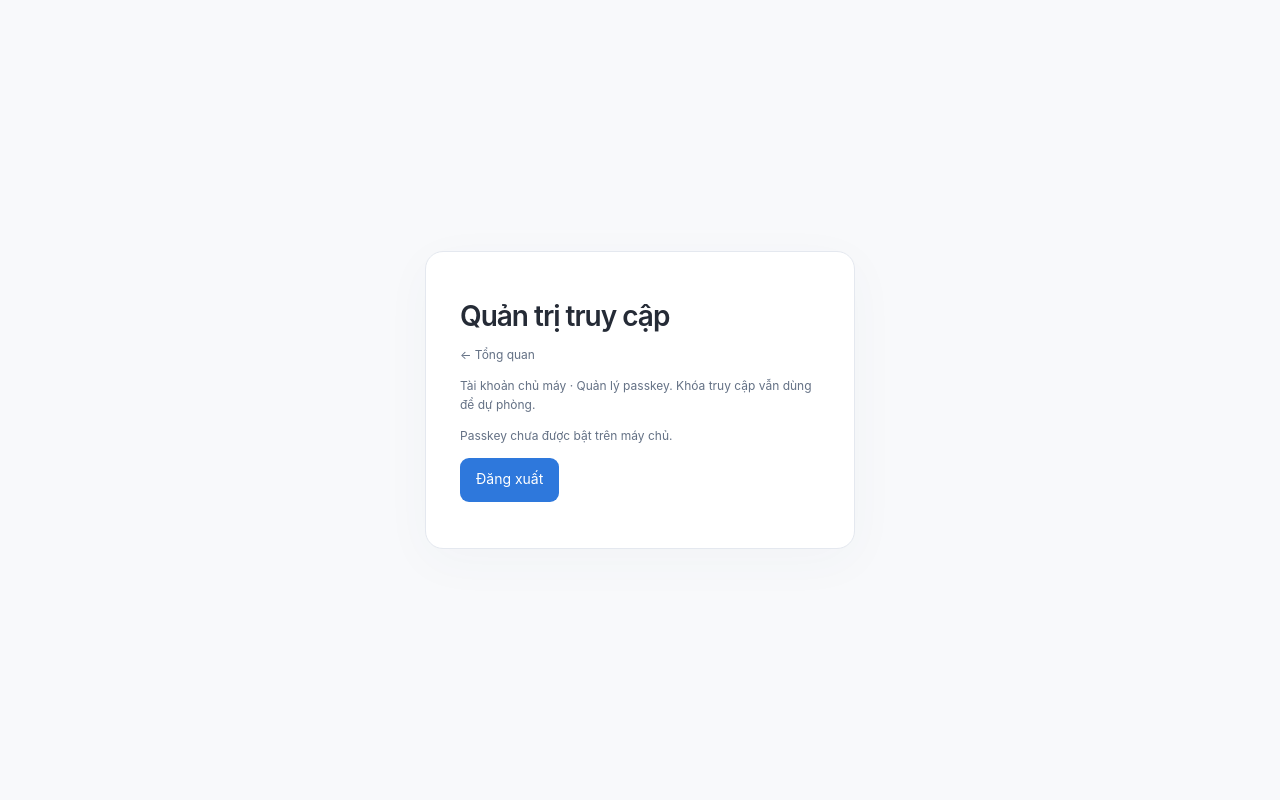
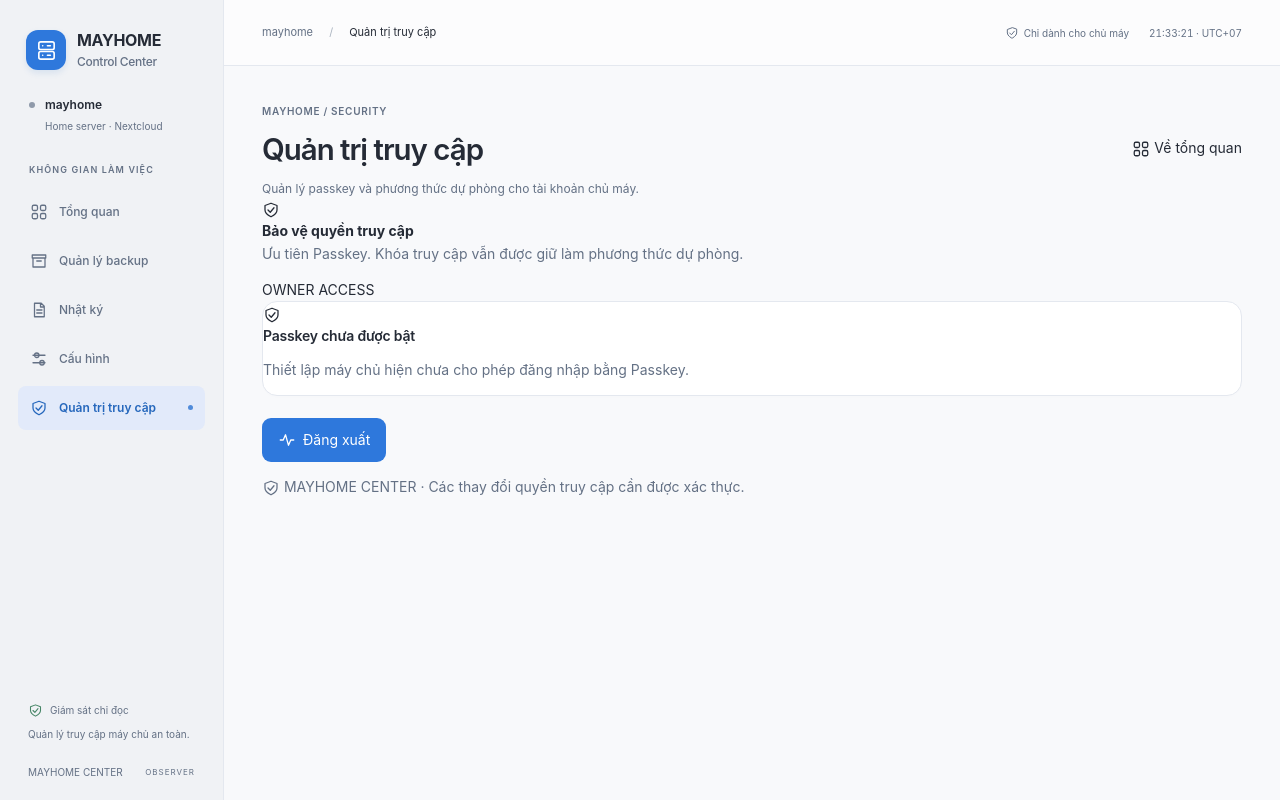
Before and after one commit to kuongnguyen/mayhome, a Python web app: template src/mayhome_center/templates/admin.html in a window 1280 px wide. Run offline with Jinja, Linux system fonts and the light colour scheme; the template is opened without the code that fills it, so the values that code supplies are empty.

Commit message:
Align passkey management with MAYHOME workspace shell

```diff
--- a/src/mayhome_center/templates/admin.html
+++ b/src/mayhome_center/templates/admin.html
@@ -1 +1,84 @@
-<!doctype html><html lang="vi"><meta charset="utf-8"><meta name="viewport" content="width=device-width, initial-scale=1"><title>Admin · MAYHOME</title><link rel="stylesheet" href="/static/app.css"><body class="login"><main class="login-card"><h1>Quản trị truy cập</h1><p><a href="/">← Tổng quan</a></p><p>Tài khoản chủ máy · Quản lý passkey. Khóa truy cập vẫn dùng để dự phòng.</p><div id="passkeys" data-csrf="{{ session.csrf }}"></div>{% if enabled %}<label for="admin-token">Xác thực lại bằng khóa truy cập</label><input id="admin-token" type="password" autocomplete="current-password" maxlength="256"><label for="passkey-label">Tên thiết bị</label><input id="passkey-label" maxlength="80" value="Thiết bị của tôi"><button id="register-passkey" type="button">Thêm passkey</button><ul>{% for item in credentials %}<li>{{ item.label }} <button type="button" data-revoke="{{ item.id }}">Thu hồi</button></li>{% else %}<li>Chưa có passkey.</li>{% endfor %}</ul>{% else %}<p>Passkey chưa được bật trên máy chủ.</p>{% endif %}<button id="logout" type="button">Đăng xuất</button><p id="passkey-message" role="status"></p><script src="/static/passkeys.js" defer></script></main></body></html>
+{% from 'icons.html' import icon %}
+<!doctype html>
+<html lang="vi">
+<head>
+  <meta charset="utf-8">
+  <meta name="viewport" content="width=device-width, initial-scale=1">
+  <meta name="theme-color" content="#f8f9fb">
+  <title>Quản trị truy cập · MAYHOME CENTER</title>
+  <link rel="stylesheet" href="/static/app.css">
+</head>
+<body>
+  <a class="skip" href="#content">Đến nội dung</a>
+  <aside class="sidebar" aria-label="Điều hướng MAYHOME">
+    <a class="brand" href="/"><span class="brand-mark">{{ icon('server') }}</span><span>MAYHOME<span class="brand-second">Control Center</span></span></a>
+    <div class="host"><i aria-hidden="true"></i><div>mayhome<small>Home server · Nextcloud</small></div></div>
+    <div class="nav-group-label">KHÔNG GIAN LÀM VIỆC</div>
+    <nav aria-label="Điều hướng chính">
+      <a href="/">{{ icon('overview') }}<span>Tổng quan</span></a>
+      <a href="/backups">{{ icon('backup') }}<span>Quản lý backup</span></a>
+      <a href="/logs">{{ icon('logs') }}<span>Nhật ký</span></a>
+      <a href="/about">{{ icon('settings') }}<span>Cấu hình</span></a>
+      <a href="/admin" aria-current="page">{{ icon('shield') }}<span>Quản trị truy cập</span><i class="nav-live" aria-hidden="true"></i></a>
+    </nav>
+    <div class="sidebar-footer">
+      <div class="secure-label">{{ icon('shield') }}<span>Giám sát chỉ đọc</span></div>
+      <p>Quản lý truy cập máy chủ an toàn.</p>
+      <div class="sidebar-version"><small>MAYHOME CENTER</small><span>OBSERVER</span></div>
+    </div>
+  </aside>
+  <div class="workspace">
+    <header>
+      <span class="breadcrumbs"><a href="/">mayhome</a> <b>/</b> <span>Quản trị truy cập</span></span>
+      <div class="topbar-right"><span class="readonly">{{ icon('shield') }} Chỉ dành cho chủ máy</span><time id="clock">UTC+07</time></div>
+    </header>
+    <main id="content" class="access-main">
+      <div class="page-heading">
+        <div><span class="eyebrow">MAYHOME / SECURITY</span><h1>Quản trị truy cập</h1><p>Quản lý passkey và phương thức dự phòng cho tài khoản chủ máy.</p></div>
+        <a class="access-back" href="/">{{ icon('overview') }} Về tổng quan</a>
+      </div>
+      <div class="access-summary">
+        <span class="access-summary-icon">{{ icon('shield') }}</span>
+        <div><strong>Bảo vệ quyền truy cập</strong><p>Ưu tiên Passkey. Khóa truy cập vẫn được giữ làm phương thức dự phòng.</p></div>
+        <span class="access-badge">OWNER ACCESS</span>
+      </div>
+      <div id="passkeys" data-csrf="{{ session.csrf }}"></div>
+      {% if enabled %}
+      <section class="panel access-panel" aria-labelledby="registered-title">
+        <div class="panel-heading"><div><span class="eyebrow">CREDENTIALS</span><h2 id="registered-title">Passkey đã đăng ký</h2></div><span class="pill">{{ credentials|length }} THIẾT BỊ</span></div>
+        <div class="access-credential-list">
+          {% for item in credentials %}
+          <article class="access-credential">
+            <span class="credential-icon">{{ icon('key') }}</span>
+            <div class="credential-details"><strong>{{ item.label }}</strong><small>Passkey đã đăng ký trên tài khoản chủ máy</small></div>
+            <span class="credential-state">{{ icon('shield') }} Đã đăng ký</span>
+            <button class="access-revoke" type="button" data-revoke="{{ item.id }}">Thu hồi</button>
+          </article>
+          {% else %}
+          <div class="access-empty"><span class="credential-icon">{{ icon('key') }}</span><div><strong>Chưa có Passkey</strong><p>Thêm Passkey cho thiết bị tin cậy để đăng nhập nhanh và an toàn hơn.</p></div></div>
+          {% endfor %}
+        </div>
+      </section>
+      <section class="panel access-panel" aria-labelledby="add-passkey-title">
+        <div class="panel-heading"><div><span class="eyebrow">ADD DEVICE</span><h2 id="add-passkey-title">Thêm thiết bị mới</h2></div></div>
+        <div class="access-form">
+          <p>Đặt tên dễ nhận biết cho thiết bị. Bạn cần xác thực lại bằng khóa truy cập trước khi đăng ký Passkey.</p>
+          <div class="access-form-grid">
+            <div class="access-field"><label for="passkey-label">Tên thiết bị</label><input id="passkey-label" maxlength="80" value="Thiết bị của tôi" autocomplete="off" placeholder="Ví dụ: Laptop cá nhân"></div>
+            <div class="access-field"><label for="admin-token">Khóa truy cập để xác thực lại</label><input id="admin-token" type="password" autocomplete="current-password" maxlength="256" placeholder="Nhập khóa truy cập"></div>
+          </div>
+          <button id="register-passkey" class="auth-primary access-add-button" type="button">{{ icon('key') }} Đăng ký Passkey</button>
+          <p class="access-help">Chỉ đăng ký trên thiết bị bạn tin cậy. Thu hồi một Passkey sẽ ngăn khóa đó tiếp tục đăng nhập.</p>
+        </div>
+      </section>
+      {% else %}
+      <section class="panel access-panel"><div class="access-disabled"><span class="credential-icon">{{ icon('shield') }}</span><div><h2>Passkey chưa được bật</h2><p>Thiết lập máy chủ hiện chưa cho phép đăng nhập bằng Passkey.</p></div></div></section>
+      {% endif %}
+      <div class="access-actions"><button id="logout" class="access-logout" type="button">{{ icon('logout') }} Đăng xuất</button><p id="passkey-message" class="auth-message" role="status" aria-live="polite"></p></div>
+      <p class="access-footnote">{{ icon('shield') }} MAYHOME CENTER · Các thay đổi quyền truy cập cần được xác thực.</p>
+    </main>
+  </div>
+  <script src="/static/passkeys.js" defer></script>
+  <script src="/static/app.js" defer></script>
+</body>
+</html>
```
